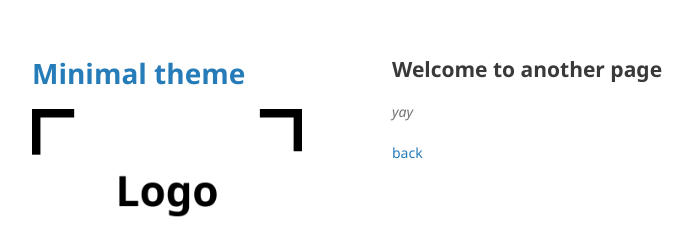
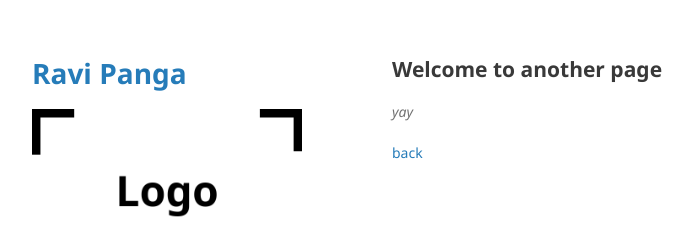
Before and after one commit to Ravi-Panga/ravi-panga.github.io, a Jekyll site: the page built from another-page.md, in a window 1280 px wide. Shown: the top 233 px of the page, without its empty margins (178-871 px from the left). Built offline with Jekyll 4.4.1, drawn with Linux system fonts in a browser that asks for light colours; our own code applies the rules of GitHub Pages for plain Markdown files.

Commit message:
changed title

```diff
--- a/_config.yml
+++ b/_config.yml
@@ -1,4 +1,4 @@
-title: Minimal theme
+title: Ravi Panga
 logo: /assets/img/logo.png
 description: Minimal is a theme for GitHub Pages.
 show_downloads: true
```
